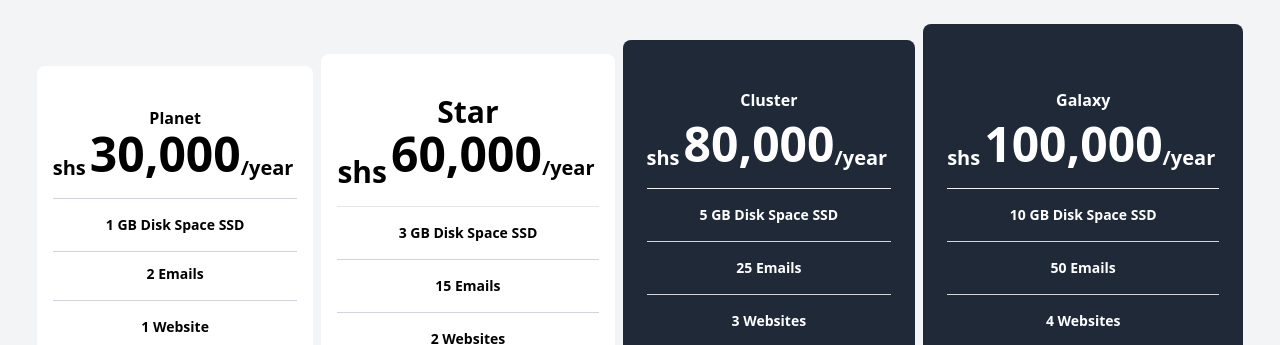
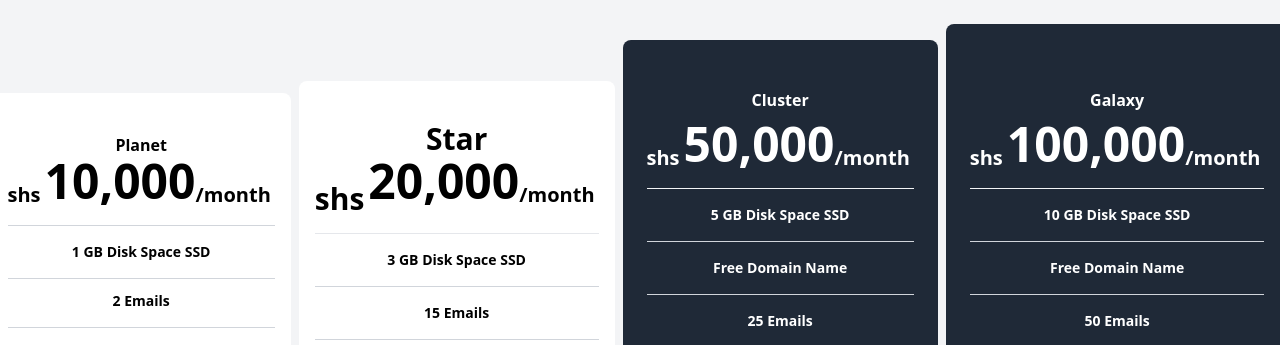
Before and after one commit to Thinkx-Software/thinkxcloud, a React (Create React App) app: page / in a window 1280 px wide. Shown: the part 1100-1445 px from the top of the page. Built offline with nearby package versions, Linux system fonts and the light colour scheme.

Commit message:
Fix => changed hosting pricing for shared hosting

```diff
--- a/src/components/SharedCards.js
+++ b/src/components/SharedCards.js
@@ -9,8 +9,8 @@ function SharedCards() {
                 <h5 className="font-bold text-base">Planet</h5>
                 <h3 className="pb-4 flex justify-center font-bold border-b border-gray-300">
                     <span className="text-xl mt-6 mr-1">shs</span>
-                    <span className="text-5xl">30,000</span>
-                    <span className="text-xl mt-6 mr-1">/year</span>
+                    <span className="text-5xl">10,000</span>
+                    <span className="text-xl mt-6 mr-1">/month</span>
                 </h3>
                 <ul className="text-sm font-bold">
                     <li className="pt-4 pb-4 border-b border-gray-300 font-bold">1 GB Disk Space SSD</li>
@@ -40,8 +40,8 @@ function SharedCards() {
                 <h5 class="font-bold text-3xl">Star</h5>
                 <h2 class="flex justify-center pb-4 font-bold border-b border-gray-200">
                     <span className="text-3xl mt-6 mr-1">shs</span
-                    ><span className="text-5xl">60,000</span>
-                    <span className="text-xl mt-6 mr-1">/year</span>
+                    ><span className="text-5xl">20,000</span>
+                    <span className="text-xl mt-6 mr-1">/month</span>
                 </h2>
                 <ul class="text-sm font-bold">
                     <li className="pt-4 pb-4 border-b border-gray-300 font-bold">3 GB Disk Space SSD</li>
@@ -76,11 +76,12 @@ function SharedCards() {
                         className="font-bold pb-4 mt-2 border-b border-gray-100 flex justify-center"
                     >
                         <span className="text-xl mt-6 mr-1">shs</span
-                        ><span className="text-5xl ">80,000</span>
-                        <span className="text-xl mt-6 mr-1">/year</span>
+                        ><span className="text-5xl ">50,000</span>
+                        <span className="text-xl mt-6 mr-1">/month</span>
                     </h2>
                     <ul className=" text-sm font-bold">
                         <li className="pt-4 pb-4 border-b border-gray-300 font-bold">5 GB Disk Space SSD</li>
+                        <li className="pt-4 pb-4 border-b border-gray-300 font-bold">Free Domain Name</li>
                         <li className="pt-4 pb-4 border-b border-gray-300 font-bold">25 Emails</li>
                         <li className="pt-4 pb-4 border-b border-gray-300 font-bold">3 Websites</li>
                         <li className="pt-4 pb-4 border-b border-gray-300 font-bold">5 sub domians</li>
@@ -115,10 +116,11 @@ function SharedCards() {
                     >
                         <span className="text-xl mt-6 mr-1">shs</span
                         ><span className="text-5xl ">100,000</span>
-                        <span className="text-xl mt-6 mr-1">/year</span>
+                        <span className="text-xl mt-6 mr-1">/month</span>
                     </h2>
                     <ul className=" text-sm font-bold">
                         <li className="pt-4 pb-4 border-b border-gray-300 font-bold">10 GB Disk Space SSD</li>
+                        <li className="pt-4 pb-4 border-b border-gray-300 font-bold">Free Domain Name</li>
                         <li className="pt-4 pb-4 border-b border-gray-300 font-bold">50 Emails</li>
                         <li className="pt-4 pb-4 border-b border-gray-300 font-bold">4 Websites</li>
                         <li className="pt-4 pb-4 border-b border-gray-300 font-bold">10 sub domians</li>
```
Also changed, not shown: 1 other file (tests, documents, lock files or other folders).
